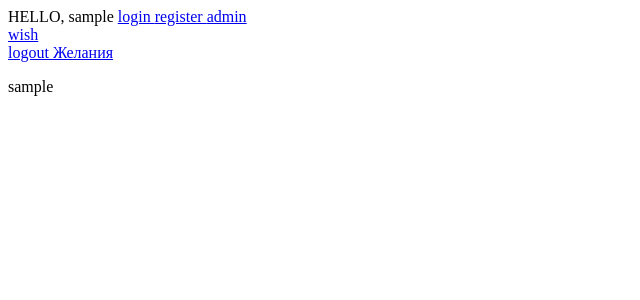
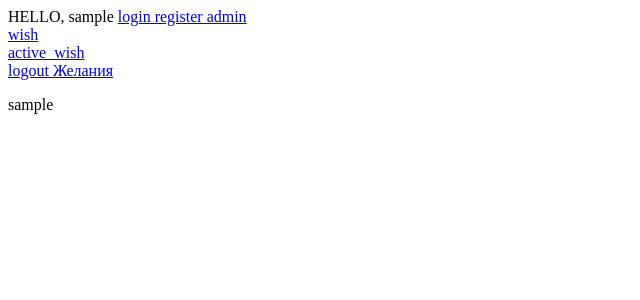
Before and after one commit to Rteresh/wishlist, a Django app: page / in a window 1280 px wide. Shown: the top 300 px of the page, without its empty margins (0-640 px from the left). Run offline with Django 4.2, Linux system fonts and the light colour scheme; the visitor is signed in with stand-in values (Sample User, id 1); data comes from the database, SQL or seed files in the repository.

Commit message:
28.04.2023: Created method create active wish

```diff
--- a/users/admin.py
+++ b/users/admin.py
@@ -3,7 +3,7 @@ from django.contrib import admin
 
 from django.contrib import admin
 
-from users.models import EmailVerification, User, RequestMatchVerification, UserMatchCreate
+from users.models import EmailVerification, User, RequestMatchVerification, UsersMatches
 from wish.admin import WishAdmin
 
 
@@ -16,7 +16,7 @@ class UserAdmin(admin.ModelAdmin):
 
 
 
-@admin.register(UserMatchCreate)
+@admin.register(UsersMatches)
 class UserMatchAdmin(admin.ModelAdmin):
     list_display = ('id', 'user_main', 'user_requested',)
     fields = ('user_main', 'user_requested', 'created_at',)
--- a/users/forms.py
+++ b/users/forms.py
@@ -6,7 +6,7 @@ from django.contrib.auth.forms import AuthenticationForm, UserChangeForm, UserCr
 from django.core.exceptions import ValidationError
 from django.utils.timezone import now
 
-from users.models import User, EmailVerification, UserMatchCreate, RequestMatchVerification
+from users.models import User, EmailVerification, UsersMatches, RequestMatchVerification
 
 
 class UserAuthForm(AuthenticationForm):
--- a/users/models.py
+++ b/users/models.py
@@ -1,3 +1,5 @@
+import random
+
 from django.core.mail import send_mail
 from django.db import models
 from django.contrib.auth.models import AbstractUser, Group, Permission
@@ -60,7 +62,7 @@ class EmailVerification(models.Model):
         return self.expiration <= now()
 
 
-class UserMatchCreate(models.Model):
+class UsersMatches(models.Model):
     user_main = models.ForeignKey(User, on_delete=models.CASCADE, related_name='matches_as_user1')
     user_requested = models.ForeignKey(User, on_delete=models.CASCADE, related_name='matches_as_user2')
     created_at = models.DateTimeField(auto_now_add=True)
--- a/users/views.py
+++ b/users/views.py
@@ -6,7 +6,7 @@ from django.views.generic.edit import CreateView
 from django.contrib.messages.views import SuccessMessageMixin
 from django.contrib import messages
 
-from users.models import User, EmailVerification, RequestMatchVerification, UserMatchCreate
+from users.models import User, EmailVerification, RequestMatchVerification, UsersMatches
 from users.forms import UserRegistrationForm, UserAuthForm
 
 
@@ -69,7 +69,7 @@ class UserMatchVerificationView(TemplateView):
             user1 = match_request_verification.main_user
             user2 = match_request_verification.requested_user
 
-            UserMatchCreate.objects.create(user_main=user1, user_requested=user2)
+            UsersMatches.objects.create(user_main=user1, user_requested=user2)
 
             user_change(main_user=user1, matched_user=user2)
             user_change(main_user=user2, matched_user=user1)
--- a/wish/admin.py
+++ b/wish/admin.py
@@ -1,6 +1,6 @@
 from django.contrib import admin
 
-from wish.models import Wish
+from wish.models import Wish, ActiveWish
 
 
 # Register your models here.
@@ -16,3 +16,6 @@ class WishAdmin(admin.TabularInline):
     fields = ('id', 'tittle', 'description')
     readonly_fields = ('id', 'tittle', 'description')
     extra = 0
+
+
+admin.site.register(ActiveWish)
--- a/wish/models.py
+++ b/wish/models.py
@@ -19,7 +19,7 @@ class Wish(models.Model):
 
 
 class ActiveWish(models.Model):
-    name_wish = models.ForeignKey(to=User, on_delete=models.CASCADE, related_name='execute_wish')
+    name_wish = models.ForeignKey(to=Wish, on_delete=models.CASCADE, related_name='name_wish')
     user_to_execute_wish = models.ForeignKey(to=User, on_delete=models.CASCADE, related_name='user_to_execute_wish')
     user_whose_wish_to_execute = models.ForeignKey(
         to=User, on_delete=models.CASCADE, related_name='user_whose_wish_to_execute')
--- a/wish/templates/wish/index.html
+++ b/wish/templates/wish/index.html
@@ -21,6 +21,10 @@ HELLO, {{ request.user.username }}
 <div>
     <a href="{% url 'wish:wishes' %}"> wish </a>
 </div>
+<div>
+    <a href="{% url 'wish:active_wish' %}"> active_wish </a>
+</div>
+
 
 {% if user.is_authenticated %}
     <a href="{% url 'users:logout' %}">
--- a/wish/urls.py
+++ b/wish/urls.py
@@ -15,7 +15,7 @@ Including another URLconf
 """
 from django.urls import path
 
-from wish.views import IndexView, MatchFormView, MakeWishList
+from wish.views import IndexView, MatchFormView, MakeWishList, create_active_wish
 
 app_name = 'wish'
 
@@ -23,4 +23,5 @@ urlpatterns = [
     # Users
     path('', MatchFormView.as_view(), name='wishes'),
     path('makewish', MakeWishList.as_view(), name='wish_list'),
+    path('active_wish', create_active_wish, name='active_wish')
 ]
--- a/wish/views.py
+++ b/wish/views.py
@@ -1,15 +1,22 @@
+import random
+from datetime import timedelta
+
 from django.contrib.auth.decorators import login_required
 from django.contrib.messages.views import SuccessMessageMixin
 from django.http import HttpResponseRedirect
 from django.shortcuts import render, reverse
 from django.urls import reverse_lazy
+from django.views import View
 from django.views.generic import TemplateView, FormView
 from django.contrib import messages
+from django.db.models import Q
+from django.utils.timezone import now
 
-from users.models import User
+from users.models import User, UsersMatches
 from users.forms import MatchForm
 
 from wish.forms import WishForm
+from wish.models import Wish, ActiveWish
 
 
 # Create your views here.
@@ -51,3 +58,62 @@ class MakeWishList(FormView):
         wish.save()
 
         return super().form_valid(form)
+
+
+@login_required
+def create_active_wish(request):
+    user = request.user
+    matches = UsersMatches.objects.filter(
+        (Q(user_main=user) | Q(user_requested=user))
+    )
+    random_wish = get_random_wish(user)
+    days_to_finished = random.randint(5, 10)
+    target_date = now() + timedelta(days=days_to_finished)
+    active_wish = ActiveWish.objects.create(name_wish=random_wish,
+                                            user_to_execute_wish=user,
+                                            user_whose_wish_to_execute=matches.first().user_requested,
+                                            expiration=target_date)
+
+    context = {'active_wish': active_wish}
+    return render(request, 'wish/test_active_wish.html', context)
+
+
+def get_random_wish(user):
+    matches = UsersMatches.objects.filter(
+        (Q(user_main=user) | Q(user_requested=user))
+    )  # Если у пользователя нет ни одного совпадения, возвращаем None
+    wishes = Wish.objects.filter(user=matches.first().user_requested)
+    if not wishes:
+        return HttpResponseRedirect('У вас нет желаний в вашем списке')
+    random_wish = wishes.order_by('?').first()
+    return random_wish
+
+#
+# from users.models import User, UsersMatches
+# from wish.models import Wish, ActiveWish
+#
+# user = User.objects.get(id=1)
+# matches = UsersMatches.objects.filter(
+#     (Q(user_main=user) | Q(user_requested=user))
+# )
+# from django.db.models import Q
+# from django.utils.timezone import now
+#
+# matches = UsersMatches.objects.filter(
+#     (Q(user_main=user) | Q(user_requested=user))
+# )
+# from wish.views import get_random_wish
+#
+# random_wish = get_random_wish(user)
+# import random
+#
+# days_to_finished = random.randint(5, 10)
+# from django.utils.timezone import now
+# from datetime import timedelta
+#
+# target_date = now() + timedelta(days=days_to_finished)
+#
+# active_wish = ActiveWish.objects.create(name_wish=random_wish,
+#                                         user_to_execute_wish=user,
+#                                         user_whose_wish_to_execute=matches.first().user_requested,
+#                                         expiration=target_date)
```
